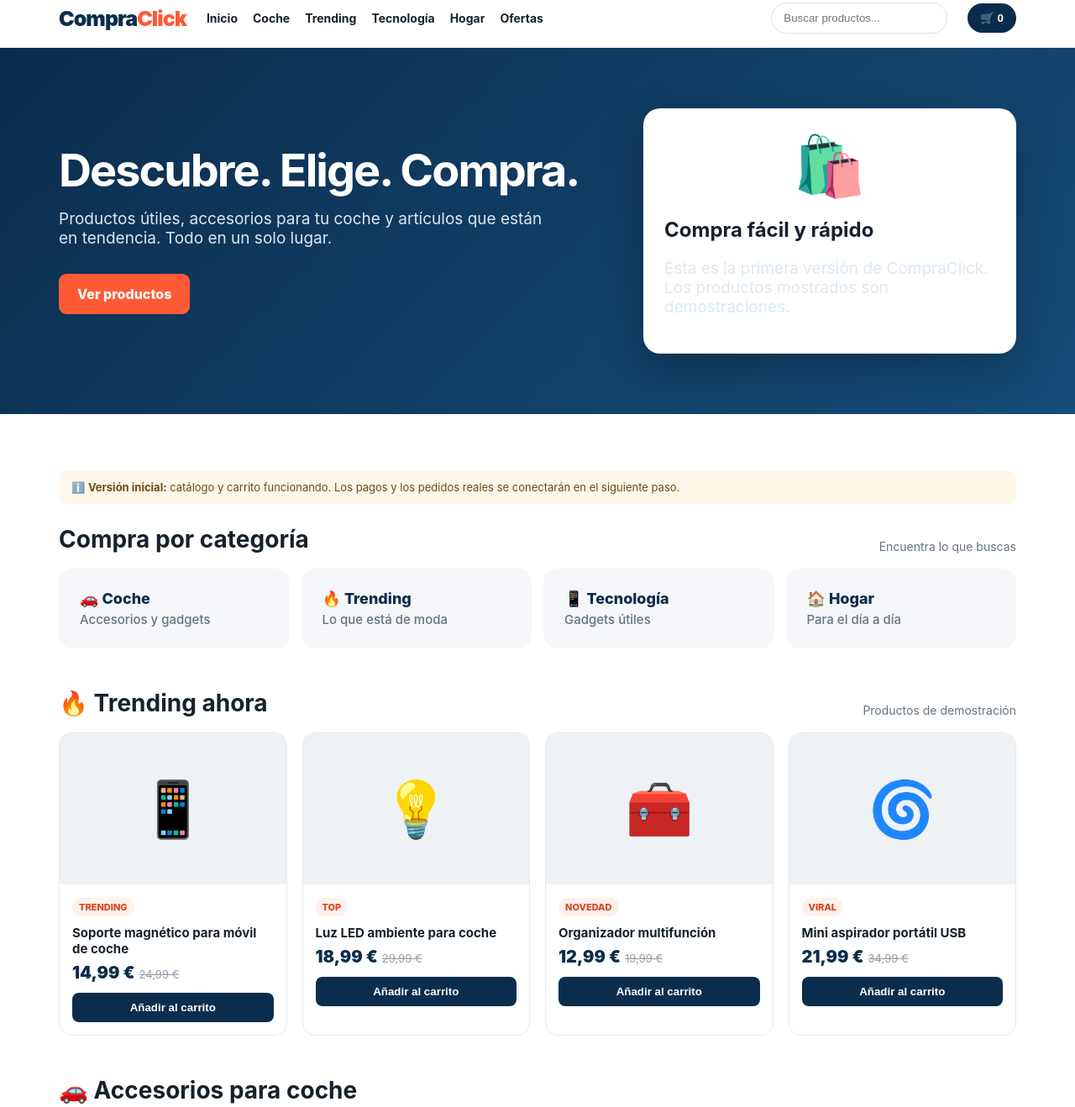
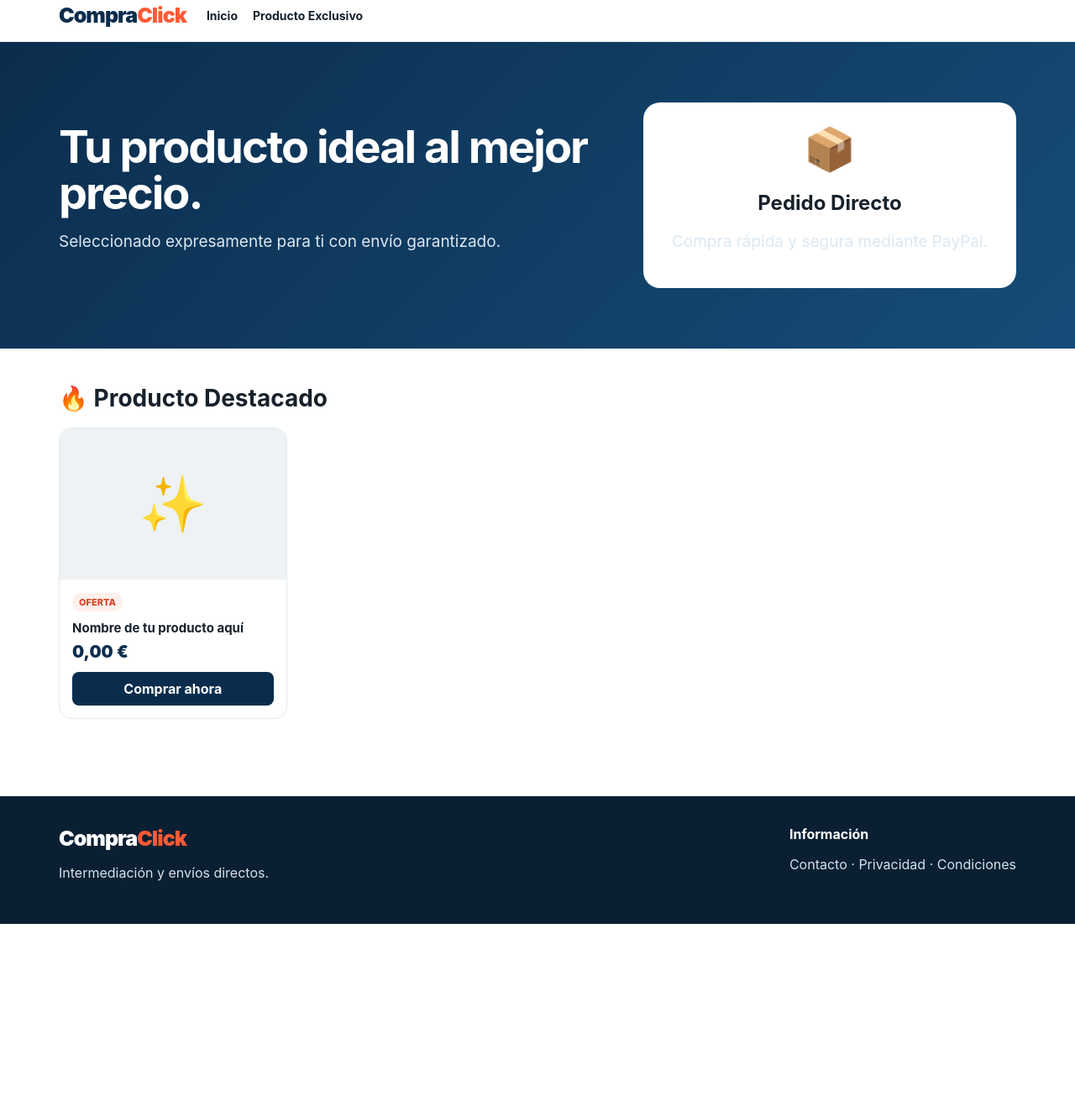
Before and after one commit to aalex2010/CompraCliK, a plain HTML site: page index.html in a window 1280 px wide. Shown: the part 13-1331 px from the top of the page at 84% size. After the commit the page ends 1113 px from the top, so only its background shows below. Drawn offline with Linux system fonts and the light colour scheme.

Commit message:
Actualizar index.html

```diff
--- a/index.html
+++ b/index.html
@@ -10,64 +10,43 @@
 header{position:sticky;top:0;z-index:10;background:#fff;border-bottom:1px solid #e8edf2}.top{max-width:1180px;margin:auto;padding:16px 20px;display:flex;align-items:center;gap:24px}
 .logo{font-size:25px;font-weight:900;color:var(--blue);letter-spacing:-1px}.logo span{color:var(--accent)}
 nav{display:flex;gap:18px;flex:1}nav a{color:var(--text);text-decoration:none;font-weight:650;font-size:14px}.actions{display:flex;gap:10px;align-items:center}
-.search{border:1px solid #dbe2e8;border-radius:22px;padding:10px 14px;width:210px}.cart{border:0;background:var(--blue);color:#fff;border-radius:20px;padding:10px 15px;font-weight:700;cursor:pointer}
 .hero{background:linear-gradient(135deg,#0b2d4d,#164c78);color:white}.hero-in{max-width:1180px;margin:auto;padding:72px 20px;display:grid;grid-template-columns:1.2fr .8fr;gap:30px;align-items:center}
-.hero h1{font-size:54px;line-height:1.02;margin:0 0 18px;letter-spacing:-2px}.hero p{font-size:19px;color:#dce8f2;max-width:600px}.btn{display:inline-block;background:var(--accent);color:white;text-decoration:none;padding:14px 22px;border-radius:9px;font-weight:800;margin-top:12px}
-.hero-card{background:#fff;color:var(--text);border-radius:20px;padding:25px;box-shadow:0 20px 50px #0004}.hero-card .big{font-size:70px;text-align:center}
-main{max-width:1180px;margin:auto;padding:42px 20px}.section-title{display:flex;justify-content:space-between;align-items:end;margin-bottom:18px}.section-title h2{margin:0;font-size:28px}.section-title span{color:var(--muted);font-size:14px}
-.categories{display:grid;grid-template-columns:repeat(4,1fr);gap:14px;margin-bottom:48px}.cat{padding:25px;border-radius:16px;background:var(--light);font-weight:800;text-decoration:none;color:var(--blue);font-size:18px}.cat small{display:block;color:var(--muted);font-weight:500;margin-top:5px}
-.grid{display:grid;grid-template-columns:repeat(4,1fr);gap:18px}.product{border:1px solid #e5e9ee;border-radius:15px;overflow:hidden;background:#fff;transition:.2s}.product:hover{transform:translateY(-3px);box-shadow:0 10px 25px #0b2d4d14}.pic{height:180px;background:#eef2f5;display:flex;align-items:center;justify-content:center;font-size:65px}.info{padding:15px}.tag{display:inline-block;background:#fff0ec;color:#d94422;border-radius:12px;padding:4px 8px;font-size:11px;font-weight:800}.product h3{font-size:15px;margin:10px 0 7px}.price{font-size:20px;font-weight:900;color:var(--blue)}.old{text-decoration:line-through;color:#929ca6;font-size:13px;margin-left:5px}.buy{width:100%;border:0;background:var(--blue);color:white;padding:10px;border-radius:8px;margin-top:12px;font-weight:750;cursor:pointer}
-footer{margin-top:50px;background:#0b1f32;color:#d7e2eb}.foot{max-width:1180px;margin:auto;padding:35px 20px;display:flex;justify-content:space-between;gap:30px}.foot strong{color:white}.notice{background:#fff7e9;color:#6f4b12;padding:12px 15px;border-radius:10px;font-size:13px;margin:25px 0}
-@media(max-width:800px){nav{display:none}.search{width:130px}.hero-in{grid-template-columns:1fr;padding:48px 20px}.hero h1{font-size:42px}.categories{grid-template-columns:repeat(2,1fr)}.grid{grid-template-columns:repeat(2,1fr)}.pic{height:145px}.foot{flex-direction:column}}
+.hero h1{font-size:54px;line-height:1.02;margin:0 0 18px;letter-spacing:-2px}.hero p{font-size:19px;color:#dce8f2;max-width:600px}
+main{max-width:1180px;margin:auto;padding:42px 20px}.section-title{margin-bottom:18px}.section-title h2{margin:0;font-size:28px}
+.grid{display:grid;grid-template-columns:repeat(4,1fr);gap:18px}.product{border:1px solid #e5e9ee;border-radius:15px;overflow:hidden;background:#fff;transition:.2s}.product:hover{transform:translateY(-3px);box-shadow:0 10px 25px #0b2d4d14}.pic{height:180px;background:#eef2f5;display:flex;align-items:center;justify-content:center;font-size:65px}.info{padding:15px}.tag{display:inline-block;background:#fff0ec;color:#d94422;border-radius:12px;padding:4px 8px;font-size:11px;font-weight:800}.product h3{font-size:15px;margin:10px 0 7px}.price{font-size:20px;font-weight:900;color:var(--blue)}.old{text-decoration:line-through;color:#929ca6;font-size:13px;margin-left:5px}
+.buy{display:block;text-align:center;width:100%;background:var(--blue);color:white;padding:10px;border-radius:8px;margin-top:12px;font-weight:750;text-decoration:none}
+footer{margin-top:50px;background:#0b1f32;color:#d7e2eb}.foot{max-width:1180px;margin:auto;padding:35px 20px;display:flex;justify-content:space-between;gap:30px}.foot strong{color:white}
+@media(max-width:800px){nav{display:none}.hero-in{grid-template-columns:1fr;padding:48px 20px}.hero h1{font-size:42px}.grid{grid-template-columns:repeat(1,1fr);max-width:320px;margin:auto}}
 </style>
 </head>
 <body>
 <header><div class="top">
 <div class="logo">Compra<span>Click</span></div>
-<nav><a href="#">Inicio</a><a href="#coche">Coche</a><a href="#trending">Trending</a><a href="#tecnologia">Tecnología</a><a href="#hogar">Hogar</a><a href="#ofertas">Ofertas</a></nav>
-<input id="search" class="search" placeholder="Buscar productos..." oninput="filterProducts()">
-<button class="cart" onclick="showCart()">🛒 <span id="count">0</span></button>
+<nav><a href="#">Inicio</a><a href="#producto">Producto Exclusivo</a></nav>
 </div></header>
 
 <section class="hero"><div class="hero-in">
-<div><h1>Descubre. Elige. Compra.</h1><p>Productos útiles, accesorios para tu coche y artículos que están en tendencia. Todo en un solo lugar.</p><a class="btn" href="#trending">Ver productos</a></div>
-<div class="hero-card"><div class="big">🛍️</div><h2>Compra fácil y rápido</h2><p>Esta es la primera versión de CompraClick. Los productos mostrados son demostraciones.</p></div>
+<div><h1>Tu producto ideal al mejor precio.</h1><p>Seleccionado expresamente para ti con envío garantizado.</p></div>
+<div class="hero-card" style="background:#fff;color:#17212b;border-radius:20px;padding:25px;text-align:center;"><div style="font-size:50px">📦</div><h2>Pedido Directo</h2><p>Compra rápida y segura mediante PayPal.</p></div>
 </div></section>
 
 <main>
-<div class="notice">ℹ️ <b>Versión inicial:</b> catálogo y carrito funcionando. Los pagos y los pedidos reales se conectarán en el siguiente paso.</div>
-<section><div class="section-title"><h2>Compra por categoría</h2><span>Encuentra lo que buscas</span></div>
-<div class="categories">
-<a class="cat" href="#coche">🚗 Coche<small>Accesorios y gadgets</small></a>
-<a class="cat" href="#trending">🔥 Trending<small>Lo que está de moda</small></a>
-<a class="cat" href="#tecnologia">📱 Tecnología<small>Gadgets útiles</small></a>
-<a class="cat" href="#hogar">🏠 Hogar<small>Para el día a día</small></a>
-</div></section>
-
-<section id="trending"><div class="section-title"><h2>🔥 Trending ahora</h2><span>Productos de demostración</span></div>
-<div class="grid" id="products">
-<div class="product" data-name="Soporte magnético para móvil de coche" data-cat="coche"><div class="pic">📱</div><div class="info"><span class="tag">TRENDING</span><h3>Soporte magnético para móvil de coche</h3><div><span class="price">14,99 €</span><span class="old">24,99 €</span></div><button class="buy" onclick="add('Soporte magnético para móvil',14.99)">Añadir al carrito</button></div></div>
-<div class="product" data-name="Luz LED ambiente coche" data-cat="coche"><div class="pic">💡</div><div class="info"><span class="tag">TOP</span><h3>Luz LED ambiente para coche</h3><div><span class="price">18,99 €</span><span class="old">29,99 €</span></div><button class="buy" onclick="add('Luz LED ambiente coche',18.99)">Añadir al carrito</button></div></div>
-<div class="product" data-name="Organizador multifunción" data-cat="hogar"><div class="pic">🧰</div><div class="info"><span class="tag">NOVEDAD</span><h3>Organizador multifunción</h3><div><span class="price">12,99 €</span><span class="old">19,99 €</span></div><button class="buy" onclick="add('Organizador multifunción',12.99)">Añadir al carrito</button></div></div>
-<div class="product" data-name="Mini aspirador portátil" data-cat="tecnologia"><div class="pic">🌀</div><div class="info"><span class="tag">VIRAL</span><h3>Mini aspirador portátil USB</h3><div><span class="price">21,99 €</span><span class="old">34,99 €</span></div><button class="buy" onclick="add('Mini aspirador portátil USB',21.99)">Añadir al carrito</button></div></div>
-</div></section>
-
-<section id="coche" style="margin-top:48px"><div class="section-title"><h2>🚗 Accesorios para coche</h2></div>
+<section id="producto"><div class="section-title"><h2>🔥 Producto Destacado</h2></div>
 <div class="grid">
-<div class="product"><div class="pic">🧽</div><div class="info"><span class="tag">COCHE</span><h3>Kit de limpieza interior</h3><div class="price">16,99 €</div><button class="buy" onclick="add('Kit de limpieza interior',16.99)">Añadir al carrito</button></div></div>
-<div class="product"><div class="pic">🧲</div><div class="info"><span class="tag">COCHE</span><h3>Soporte universal para móvil</h3><div class="price">11,99 €</div><button class="buy" onclick="add('Soporte universal para móvil',11.99)">Añadir al carrito</button></div></div>
-<div class="product"><div class="pic">✨</div><div class="info"><span class="tag">COCHE</span><h3>Tiras LED interiores</h3><div class="price">19,99 €</div><button class="buy" onclick="add('Tiras LED interiores',19.99)">Añadir al carrito</button></div></div>
-<div class="product"><div class="pic">🧹</div><div class="info"><span class="tag">COCHE</span><h3>Cepillo para limpieza de salpicadero</h3><div class="price">9,99 €</div><button class="buy" onclick="add('Cepillo salpicadero',9.99)">Añadir al carrito</button></div></div>
-</div></section>
+<div class="product">
+<div class="pic">✨</div>
+<div class="info">
+<span class="tag">OFERTA</span>
+<h3 id="nombre-producto">Nombre de tu producto aquí</h3>
+<div><span class="price" id="precio-producto">0,00 €</span></div>
+<!-- Enlace de PayPal.me configurado -->
+<a class="buy" href="https://paypal.me/tu_usuario/PRECIO" target="_blank">Comprar ahora</a>
+</div>
+</div>
+</div>
+</section>
 </main>
 
-<footer><div class="foot"><div><div class="logo" style="color:white">Compra<span>Click</span></div><p>Productos que descubres y compras fácilmente.</p></div><div><strong>Información</strong><p>Contacto · Privacidad · Condiciones · Devoluciones</p></div></div></footer>
-
-<script>
-let cart=[];
-function add(name,price){cart.push({name,price});document.getElementById('count').textContent=cart.length;alert('Añadido al carrito: '+name)}
-function showCart(){if(!cart.length)return alert('Tu carrito está vacío.');let total=cart.reduce((s,p)=>s+p.price,0);alert('Carrito\\n\\n'+cart.map(p=>p.name+' — '+p.price.toFixed(2)+' €').join('\\n')+'\\n\\nTotal: '+total.toFixed(2)+' €')}
-function filterProducts(){let q=document.getElementById('search').value.toLowerCase();document.querySelectorAll('.product').forEach(p=>p.style.display=p.dataset.name?.toLowerCase().includes(q)||!q?'':'none')}
-</script>
+<footer><div class="foot"><div><div class="logo" style="color:white">Compra<span>Click</span></div><p>Intermediación y envíos directos.</p></div><div><strong>Información</strong><p>Contacto · Privacidad · Condiciones</p></div></div></footer>
 </body>
 </html>
```
